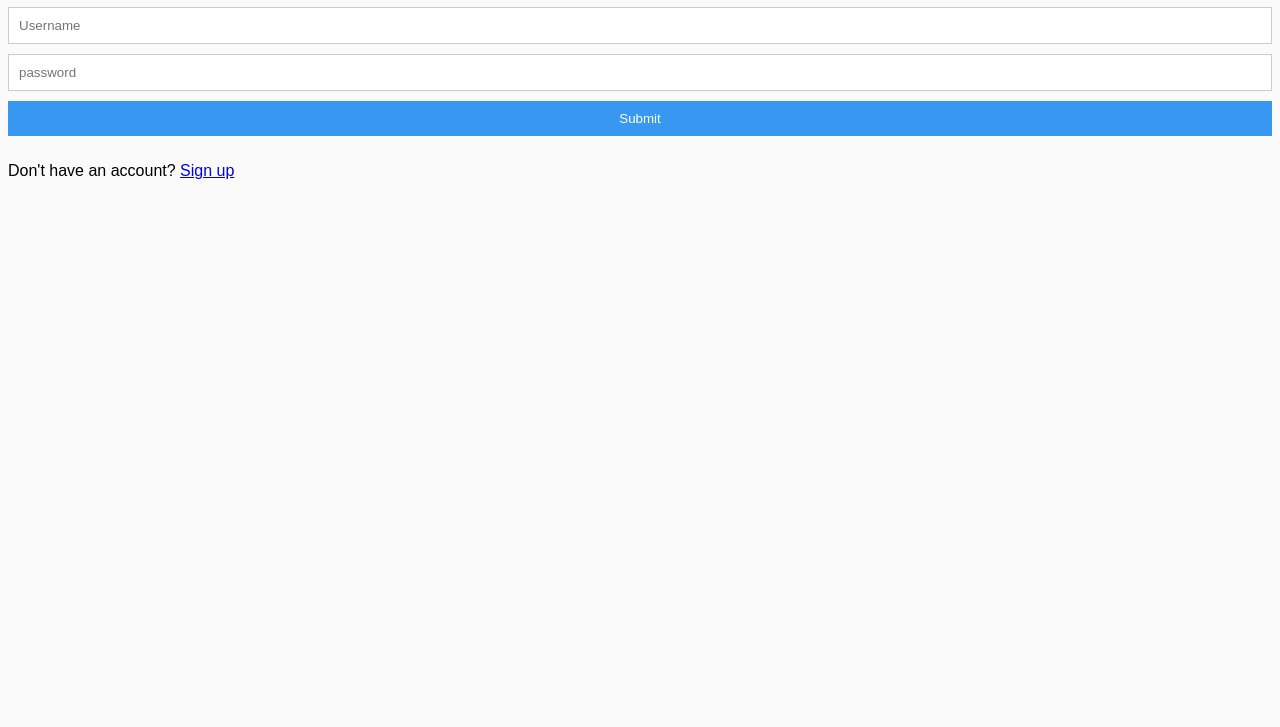
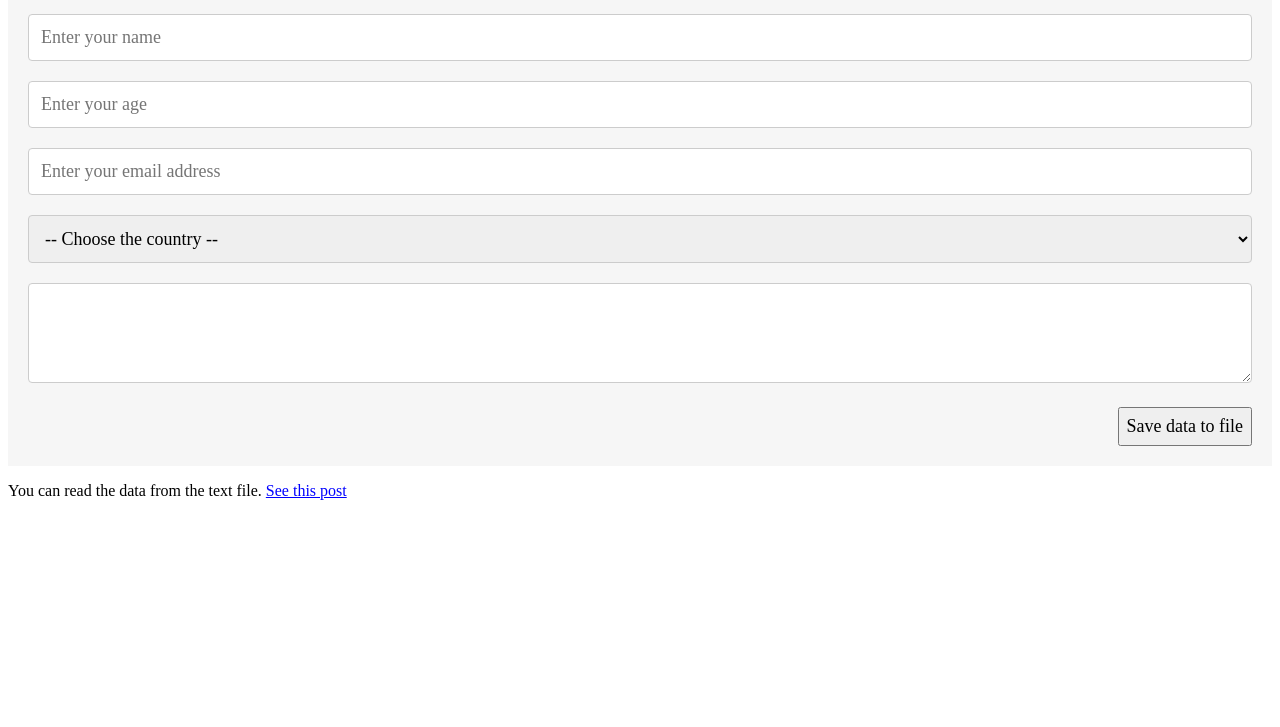
Before and after one commit to bittustst/rohit, a plain HTML site: page index.html in a window 1280 px wide. Shown: the part 73-800 px from the top of the page. Drawn offline with Linux system fonts and the light colour scheme.

Commit message:
Update index.html

```diff
--- a/index.html
+++ b/index.html
@@ -1,73 +1,103 @@
 <!DOCTYPE html>
-<html lang="en">
+<html>
 <head>
-  <meta charset="UTF-8">
-  <meta name="viewport" content="width=device-width, initial-scale=1.0">
-  <title>Instagram Login</title>
+  <title>Save form Data in a Text File using JavaScript</title>
   <style>
-    /* CSS styles can go here */
-    body {
-      font-family: Arial, sans-serif;
-      background-color: #fafafa;
+    * { box-sizing: border-box; font-family: Corbel; }
+    div {
+      padding: 10px;
+      background-color: #f6f6f6;
+      overflow: hidden;
     }
-    .container {
-      max-width: 350px;
-      margin: 100px auto;
-      padding: 20px;
+    input[type=text], textarea, select {
+      font-size: 18px;
+      width: 100%;
+      padding: 12px;
       border: 1px solid #ccc;
-      background-color: #fff;
-      text-align: center;
+      border-radius: 4px;
     }
-    h2 {
-      margin-bottom: 20px;
+    input[type=button]{
+      font-size: 18px;
+      width: auto;
+      float: right;
+      cursor: pointer;
+      padding: 7px;
     }
-    input[type="text"],
-    input[type="password"],
-    button {
-      width: 100%;
-      padding: 10px;
-      margin-bottom: 10px;
-      border: 1px solid #ccc;
-      box-sizing: border-box;
-    }
-    button {
-      background-color: #3897f0;
-      color: #fff;
-      border: none;
-      cursor: pointer;
-    }
-    button:hover {
-      background-color: #357ae8;
-    }
+    a { color: blue; }
   </style>
-
 </head>
 <body>
+  <h2>Enter values in the boxes and click Save</h2>
+  <div>
+    <!--Add few elements to the form-->
 
-</form>
-</div>
-<h1>Instagram</h1>
+    <div>
+      <input type="text" id="txtName" placeholder="Enter your name" />
+    </div>
+    <div>
+      <input type="text" id="txtAge" placeholder="Enter your age" />
+    </div>
+    <div>
+      <input type="text" id="txtEmail"
+             placeholder="Enter your email address" />
+    </div>
+    <div>
+      <select id="selCountry">
+        <option selected value="">-- Choose the country --</option>
+        <option value="India">India</option>
+        <option value="Japan">Japan</option>
+        <option value="USA">USA</option>
+      </select>
+    </div>
+    <div>
+      <textarea id="msg" name="msg"
+      	placeholder="Write some message ..." style="height:100px">     </textarea>
+    </div>
+    <div>
+      <input type="button" id="bt"
+             value="Save data to file" onclick="saveFile()" />
+    </div>
+  </div>
 
-<input type="text" id="inputF" placeholder="Username">
-  <input type="text" id="inputField" placeholder="password">
-  <button onclick="saveToFile()">Submit</button>
+  <p>
+    You can read the data from the text file. <a href='https://www.encodedna.com/javascript/read-text-file-from-url-in-javascript-using-async-await.htm' target='_blank'>See this post</a>
+  </p>
+  </body>
+  <script>
+    let saveFile = () => {
 
-<p>Don't have an account? <a href="#">Sign up</a></p>
+      // Get the data from each element on the form.
+      const name = document.getElementById('txtName');
+      const age = document.getElementById('txtAge');
+      const email = document.getElementById('txtEmail');
+      const country = document.getElementById('selCountry');
+      const msg = document.getElementById('msg');
 
-  <script>
-    function saveToFile() {
-      const inputText = document.getElementById('inputField').value;
-      const Text = document.getElementById('inputF').value;
+      // This variable stores all the data.
+      let data =
+          '\r Name: ' + name.value + ' \r\n ' +
+          'Age: ' +age.value + ' \r\n ' +
+          'Email: ' + email.value + ' \r\n ' +
+          'Country: ' + country.value + ' \r\n ' +
+          'Message: ' + msg.value;
 
-      // Create a Blob with the input text
-      const blob = new Blob([inputText], { type: 'text/plain' });
-      const blo = new Blob([Text], { type: 'text/plain' });
-      // Create a link element
-      const link = document.createElement('a');
-      link.href = URL.createObjectURL(blob);
-      link.download = 'input.txt'; // File name
-      link.click();
+      // Convert the text to BLOB.
+      const textToBLOB = new Blob([data], { type: 'text/plain' });
+      const sFileName = 'formData.txt';	   // The file to save the data.
+
+      let newLink = document.createElement("a");
+      newLink.download = sFileName;
+
+      if (window.webkitURL != null) {
+        newLink.href = window.webkitURL.createObjectURL(textToBLOB);
+      }
+      else {
+        newLink.href = window.URL.createObjectURL(textToBLOB);
+        newLink.style.display = "none";
+        document.body.appendChild(newLink);
+      }
+
+      newLink.click();
     }
-  </script>
-</body>
+</script>
 </html>
```
